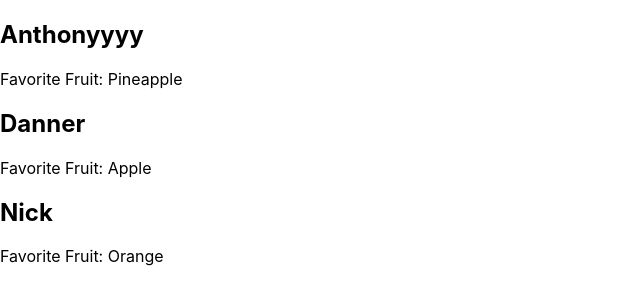
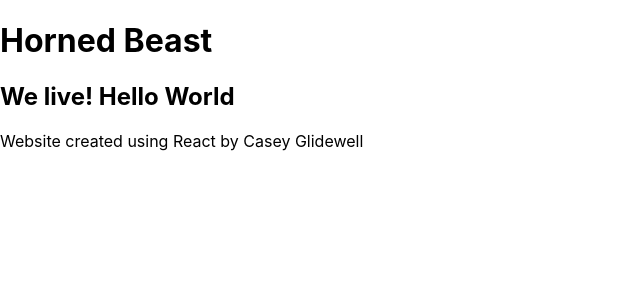
Before and after one commit to ColorInvert/gallery-of-horns, a React (Create React App) app: page / in a window 1280 px wide. Shown: the top 304 px of the page, without its empty margins (0-640 px from the left). Built offline with nearby package versions, Linux system fonts and the light colour scheme.

Commit message:
updated readme with credit, implemented functional proof of life of imported footer header and main js files, being parsed by appjs

```diff
--- a/src/App.js
+++ b/src/App.js
@@ -1,15 +1,19 @@
 import React from "react";
 import Student from "./Student";
+import Header from "./Header";
+import Main from "./Main";
+import Footer from "./Footer";
 
-class App extends React.Component{
-  render(){
-    console.log(this.props.name);
-    return(
-    <>
-      <Student name={"Anthonyyyy"} fruit = {"Pineapple"}/>
-      <Student name={"Danner"} fruit = {"Apple"}/>
-      <Student name={"Nick"} fruit = {"Orange"}/>
-    </>
+
+class App extends React.Component {
+  render() {
+
+    return (
+      <>
+        <Header />
+        <Main />
+        <Footer />
+      </>
 
 
     )
@@ -18,4 +22,3 @@ class App extends React.Component{
 }
 
 export default App;
-//All above was following along with Roger Reyes in class.
--- /dev/null
+++ b/src/Footer.js
@@ -0,0 +1,15 @@
+import React from "react";
+
+class Footer extends React.Component {
+  render() {
+    return (
+      <>
+        <p>
+          {"Website created using React by Casey Glidewell"}
+        </p>
+      </>
+    )
+  }
+}
+
+export default Footer
--- /dev/null
+++ b/src/Header.js
@@ -0,0 +1,15 @@
+import React from "react";
+
+class Header extends React.Component {
+  render() {
+    return (
+      <>
+        <h1>
+          {"Horned Beast"}
+        </h1>
+      </>
+    )
+  }
+}
+
+export default Header
--- /dev/null
+++ b/src/Main.js
@@ -0,0 +1,15 @@
+import React from "react";
+
+class Main extends React.Component {
+  render() {
+    return (
+      <>
+        <h2>
+          {"We live! Hello World"}
+        </h2>
+      </>
+    )
+  }
+}
+
+export default Main
```
Also changed, not shown: src/Student.js (+4 -4 lines), 1 other file (tests, documents, lock files or other folders).
